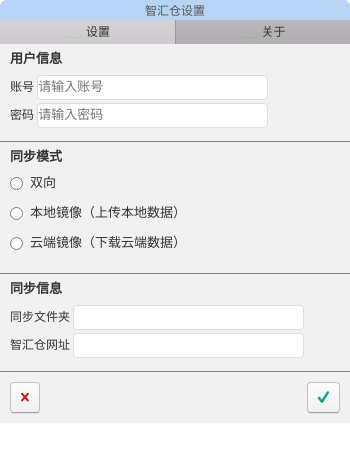
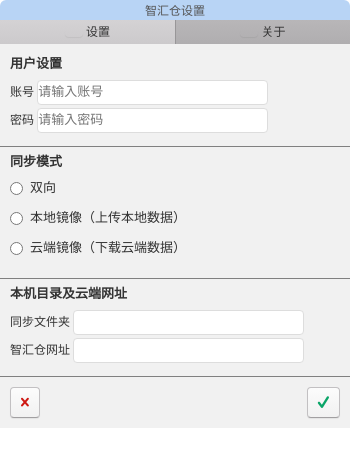
Before and after one commit to henrykey/wpsync, an Electron app: page src/settings.html in a window 350 px wide. Drawn offline with Linux system fonts and the light colour scheme; no server answers.

Commit message:
change setting labels

```diff
--- a/src/main.js
+++ b/src/main.js
@@ -133,7 +133,7 @@
       settingWin = new BrowserWindow({//创建设置窗体
         //    index: path.join('file://', __dirname, 'settings.html'),
         width: 350,
-        height: 410,
+        height: 420,
         show: false,
         frame: false,
         fullscreenable: false,
--- a/src/settings.html
+++ b/src/settings.html
@@ -25,7 +25,7 @@
     </div>
     <form class="tgroup-setting information js-settings-form">
       <div class="wp-group">
-        <div class="group-title"><strong>用户信息</strong></div>
+        <div class="group-title padded-top-less"><strong>用户设置</strong></div>
         <div class="form-group group-label">
           <span>账号</span>
           <input style="width:70%;padding:0px" class="form-control" placeholder="请输入账号" id="user" >
@@ -56,7 +56,7 @@
         </div>
       </div>
       <div class="wp-group">
-        <div class="group-title"><strong>同步信息</strong></div>
+        <div class="group-title"><strong>本机目录及云端网址</strong></div>
         <div class="form-group group-label">
           <span>同步文件夹</span>
           <input style="width:70%;padding:0px" class="form-control" id="localDir">
```
